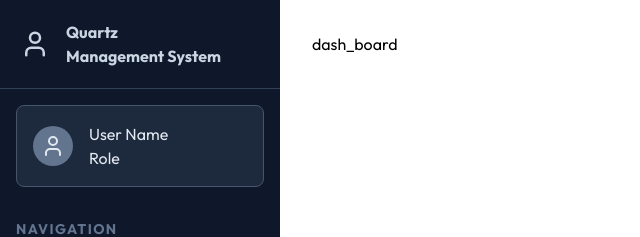
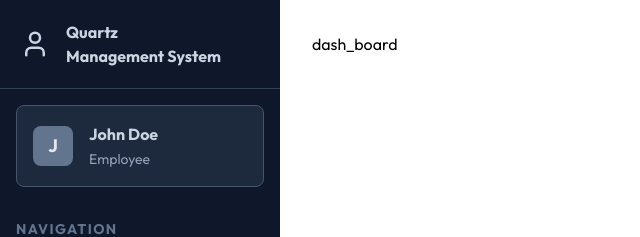
Before and after one commit to adnan-sami-dev/mern_ems, a React (Vite) app in the folder front_end/: page /dashboard in a window 1280 px wide. Shown: the top 237 px of the page, without its empty margins (0-640 px from the left). Built offline with nearby package versions, Linux system fonts and the light colour scheme.

Commit message:
updated SideBar UI with dummy user data

```diff
--- a/front_end/src/components/SideBar.jsx
+++ b/front_end/src/components/SideBar.jsx
@@ -10,8 +10,10 @@ const SideBar = () => {
     const [mobileMenuOpen, setMobileMenuOpen] = useState(false)
 
     useEffect(() => {
-        setUsername(dummyProfileData.username + " " + dummyProfileData.lastname)
+        setUsername(dummyProfileData.firstName + " " + dummyProfileData.lastName)
     }, []) // sets the username on component mount - once only!
+
+    const role = "" | "EMPLOYEE" // need to fetch from backend - for now, hardcoded to EMPLOYEE
 
     useEffect(() => {
         setMobileMenuOpen(false)
@@ -47,12 +49,12 @@ const SideBar = () => {
                         : "-translate-x-full"
                     }`}
             >
-                <SideBarContent className = "z-50" />
+                <SideBarContent className = "z-50" username={username} role={role} />
             </aside>
 
             {/* Desktop Menu */}
             <aside className = "hidden lg:flex flex-col h-full w-70 bg-slate-900 text-slate-200" >
-                <SideBarContent className = "z-50" />
+                <SideBarContent className = "z-50" username={username} role={role} />
             </aside>
         </div>
     )
--- a/front_end/src/components/SideBarContent.jsx
+++ b/front_end/src/components/SideBarContent.jsx
@@ -2,7 +2,7 @@ import { LogOutIcon, UserIcon } from 'lucide-react'
 import React from 'react'
 import { Link } from 'react-router-dom'
 
-const SideBarContent = () => {
+const SideBarContent = ({ username, role }) => {
   return (
     <div className="flex flex-col h-full">
         {/* App Header */}
@@ -14,15 +14,20 @@ const SideBarContent = () => {
             </div>
         </div>
         {/* Profile Header */}
-        <div className="flex flex-row p-4 m-4 bg-slate-800 border border-slate-600 rounded-lg gap-4 items-center">
-            <div className = "bg-slate-500 p-2 rounded-full">
-                <UserIcon /> {/* image of user - add later */}
+        {
+            username &&
+            <div className="flex flex-row p-4 m-4 bg-slate-800 border border-slate-600 rounded-lg gap-4 items-center">
+                <div className = "bg-slate-500 p-2 rounded-lg w-10 h-10 flex items-center justify-center text-slate-200 font-bold text-lg">
+                    <span>{username.charAt(0).toUpperCase()}</span>
+                </div>
+                <div>
+                    <h2 className="text-slate-300 font-bold">{username}</h2>
+                    <span className="text-slate-400 text-sm">
+                        {role === "ADMIN" ? "Admin" : "Employee"} {/* add role from state - later */}
+                    </span> {/* add role from state - later */}
+                </div>
             </div>
-            <div>
-                <h2>User Name</h2> {/* add username from state - later */}
-                <span>Role</span> {/* add role from state - later */}
-            </div>
-        </div>
+        }
         {/* Menu Items */}
         <div className="flex flex-col p-4 gap-4">
             <h2 className="text-slate-500 font-bold text-sm uppercase tracking-widest">Navigation</h2>
```
